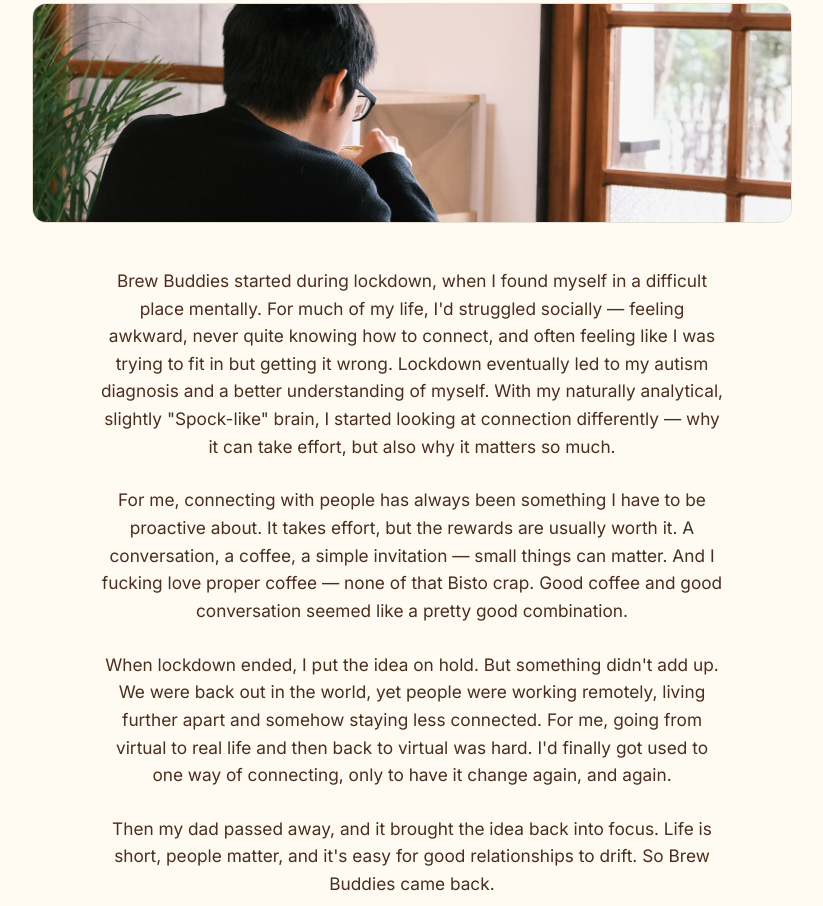
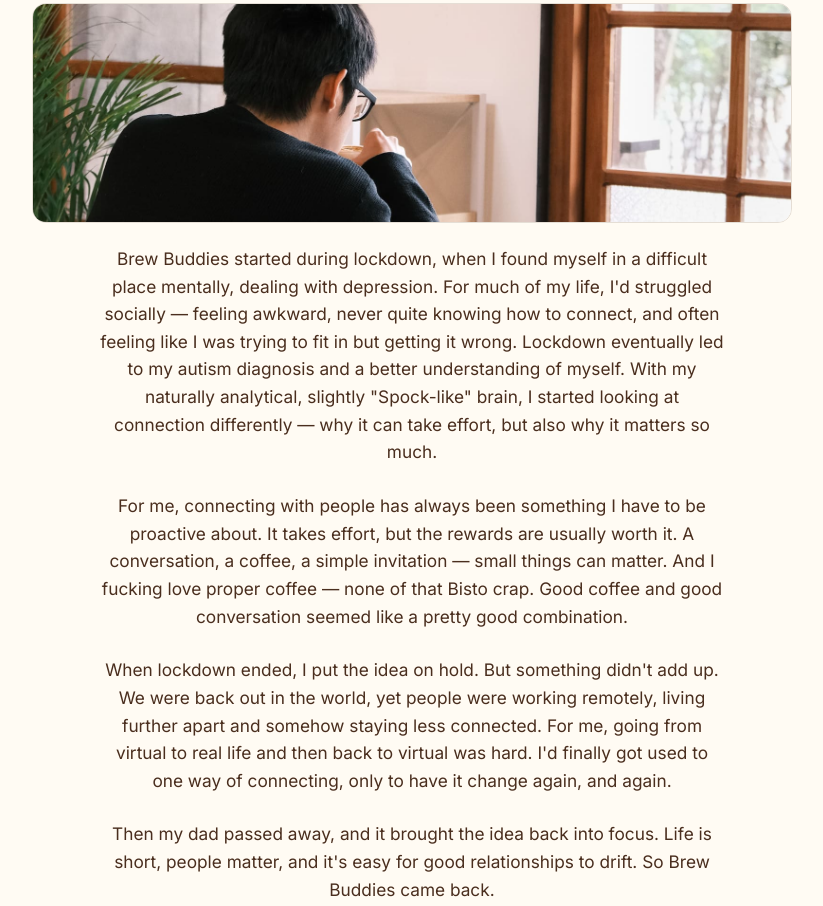
Before and after one commit to kingslandCorp/BrewBuddy, a plain HTML site: page website/story.html in a window 1280 px wide. Shown: the part 357-1263 px from the top of the page, without its empty margins (228-1051 px from the left). Drawn offline with nearby package versions, Linux system fonts and the light colour scheme.

Commit message:
Tighten photo-to-text gap on Our Story, name depression explicitly
Cut story-body's top padding from 44px to 22px. Also adds "dealing
with depression" to the opening paragraph, at Pedro's request.

```diff
--- a/website/story.html
+++ b/website/story.html
@@ -79,7 +79,7 @@
     height:180px; object-fit:cover; border-radius:14px; border:1px solid var(--line);
   }
 
-  .story-body{ max-width:680px; margin:0 auto; padding:44px 0 20px; text-align:center; }
+  .story-body{ max-width:680px; margin:0 auto; padding:22px 0 20px; text-align:center; }
   .story-body p{ font-size:1.08rem; color:var(--ink); margin:0 0 26px; }
   .story-body p:last-child{ margin-bottom:0; }
   .story-signoff{ max-width:680px; margin:0 auto; padding:8px 0 8px; text-align:center; }
@@ -151,7 +151,7 @@
 
 <section class="story-body">
   <div class="wrap">
-    <p>Brew Buddies started during lockdown, when I found myself in a difficult place mentally. For much of my life, I'd struggled socially — feeling awkward, never quite knowing how to connect, and often feeling like I was trying to fit in but getting it wrong. Lockdown eventually led to my autism diagnosis and a better understanding of myself. With my naturally analytical, slightly "Spock-like" brain, I started looking at connection differently — why it can take effort, but also why it matters so much.</p>
+    <p>Brew Buddies started during lockdown, when I found myself in a difficult place mentally, dealing with depression. For much of my life, I'd struggled socially — feeling awkward, never quite knowing how to connect, and often feeling like I was trying to fit in but getting it wrong. Lockdown eventually led to my autism diagnosis and a better understanding of myself. With my naturally analytical, slightly "Spock-like" brain, I started looking at connection differently — why it can take effort, but also why it matters so much.</p>
 
     <p>For me, connecting with people has always been something I have to be proactive about. It takes effort, but the rewards are usually worth it. A conversation, a coffee, a simple invitation — small things can matter. And I fucking love proper coffee — none of that Bisto crap. Good coffee and good conversation seemed like a pretty good combination.</p>
 
```
